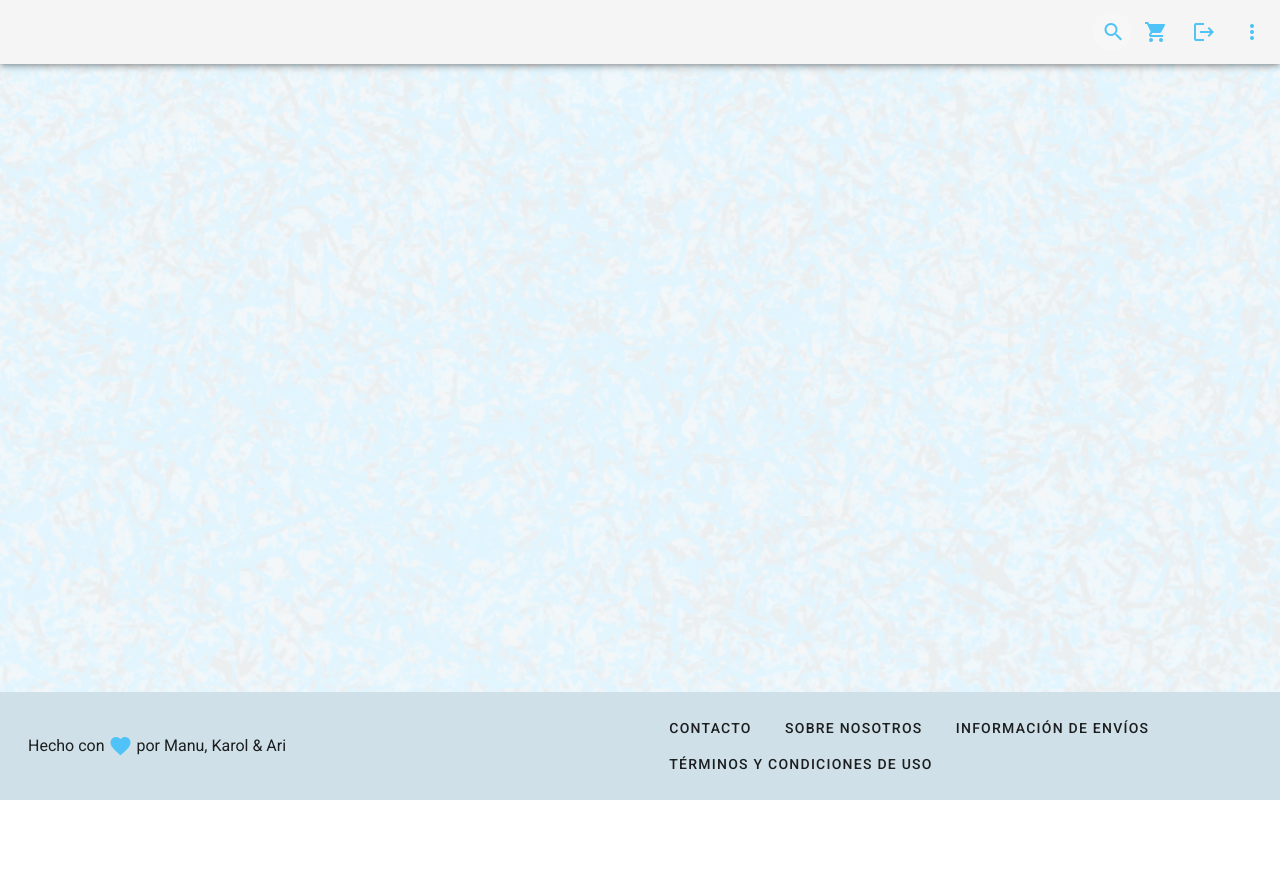
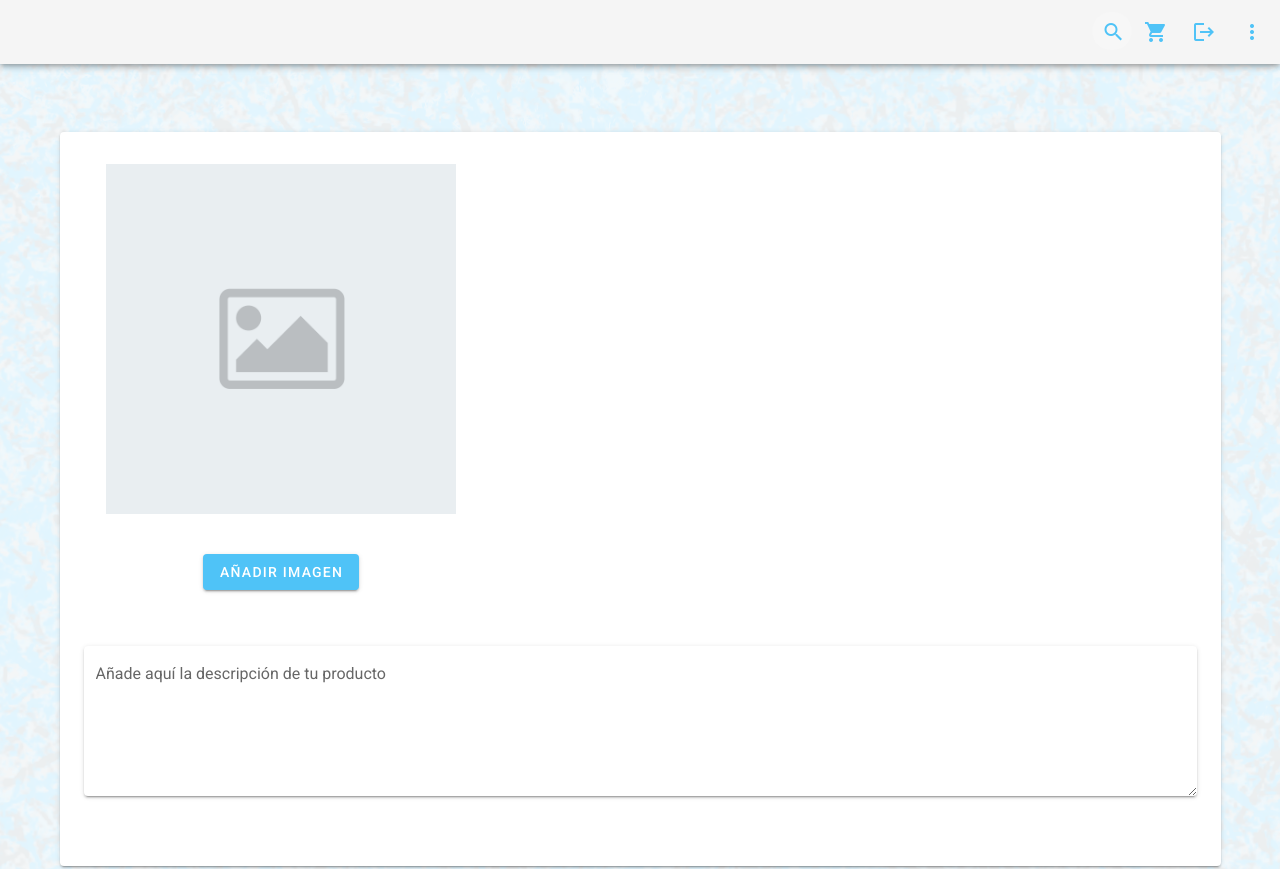
Before and after one commit to Karolarizag/DikramFrontNuxt, a Nuxt app in the folder frontNuxt/: page /Post in a window 1280 px wide. Shown: the top 869 px of the page. Before the commit the page ends 800 px from the top, so only its background shows below. Built offline with nearby package versions, Linux system fonts and the light colour scheme.

Commit message:
comment in proccess

```diff
--- /dev/null
+++ b/frontNuxt/components/CPost.vue
@@ -0,0 +1,49 @@
+<template>
+  <div>
+    <v-container>
+      <v-card class="pb-10 pa-3 mt-5">
+        <v-row>
+          <v-col
+            cols="4"
+            class="d-flex justify-center align-center flex-column ml-7"
+          >
+            <!-- <VImageInput class="ml-7" /> -->
+            <img
+              src="../assets/imagedefault.png"
+              style="margin-top: 20px; max-width: 350px; max-height: 350px"
+            />
+            <v-btn class="mt-3 mx-10 mt-10" color="light-blue lighten-2" dark>
+              Añadir imagen
+            </v-btn>
+          </v-col>
+        </v-row>
+
+        <v-row>
+          <v-col cols="12">
+            <div class="d-flex flex-wrap mt-5 justify-center">
+              <v-textarea
+                min-width="100%"
+                solo
+                label="Añade aquí la descripción de tu producto"
+                class="mt-3 px-3"
+                v-model="description"
+              >
+              </v-textarea>
+            </div>
+          </v-col>
+        </v-row>
+      </v-card>
+    </v-container>
+  </div>
+</template>
+
+<script>
+export default {
+  name: 'NewPost',
+  data() {
+    return {
+      description: '',
+    }
+  },
+}
+</script>
--- a/frontNuxt/components/Header.vue
+++ b/frontNuxt/components/Header.vue
@@ -66,6 +66,16 @@
               Crear Marketplace
             </v-btn>
           </v-list-item>
+          <v-list-item>
+            <v-btn
+              text
+              color="light-blue lighten-2"
+              :to="{ name: 'Post' }"
+              @click="showProductForm = !showProductForm"
+            >
+              Crear Post
+            </v-btn>
+          </v-list-item>
         </v-list>
       </v-menu>
     </v-app-bar>
@@ -87,10 +97,9 @@ export default {
     }
   },
   computed: {
-
     isSeller() {
       return this.$auth.user && this.$auth.user.role === 'seller'
-    }
+    },
   },
   mounted() {
     console.log('storage', this.$auth.user)
--- a/frontNuxt/layouts/default.vue
+++ b/frontNuxt/layouts/default.vue
@@ -2,7 +2,7 @@
   <v-app>
     <Header />
     <v-main>
-      <Nuxt />
+      <Nuxt style="margin-top: 100px" />
     </v-main>
     <Footer />
   </v-app>
--- a/frontNuxt/nuxt.config.js
+++ b/frontNuxt/nuxt.config.js
@@ -68,8 +68,7 @@ export default {
         endpoints: {
           login: { url: '/auth/login', method: 'post' },
           logout: false,
-          user: { url: '/auth/user', method: 'get' },
-          singup: { url: '/auth/singup', method: 'post' }
+          user: { url: '/auth/user', method: 'get' }
         }
       }
     }
--- /dev/null
+++ b/frontNuxt/pages/Post/index.vue
@@ -0,0 +1,11 @@
+<template>
+  <div>
+    <CPost/>
+  </div>
+</template>
+
+<script>
+export default {
+  name: 'Post',
+}
+</script>
```
Lines whose indentation alone changed are shown as unchanged.
